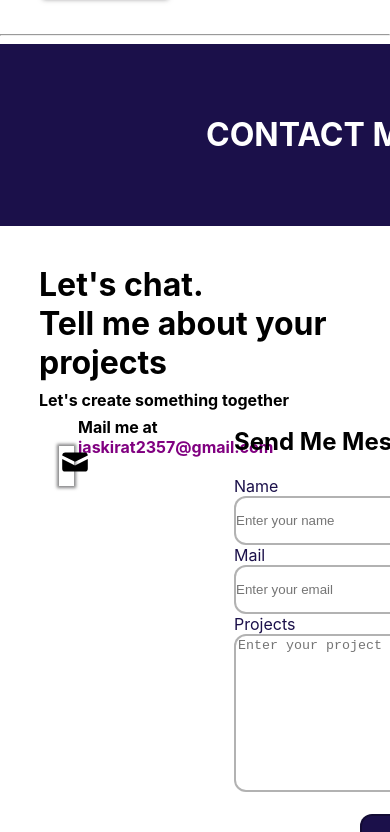
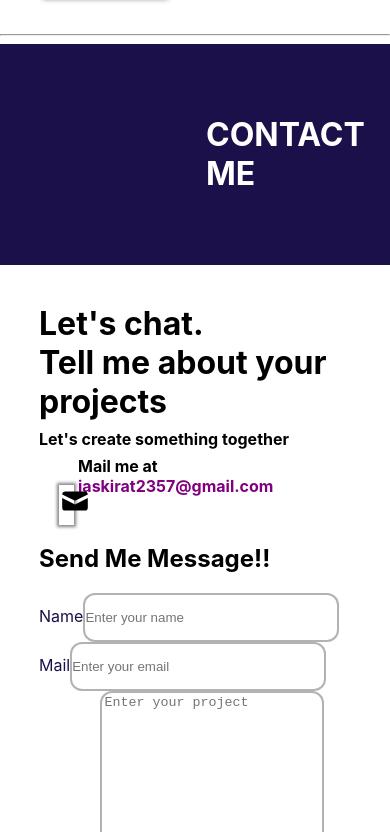
Before and after one commit to kaurjaskirat/Portfolio-react, a React (Create React App) app: page / in a window 390 px wide. Shown: the part 3512-4344 px from the top of the page. Built offline with nearby package versions, Linux system fonts and the light colour scheme.

Commit message:
contact responsive

```diff
--- a/src/components/Contact.css
+++ b/src/components/Contact.css
@@ -22,3 +22,27 @@
 padding:0 0 6.5px 0;
 color:rgb(27, 16, 74)
  }
+ @media screen and (max-width:390px){
+
+    .contact__form {
+        margin-top:-75%;
+        margin-left:10%;
+    }
+    .contact__form-input {
+        width:70%;
+        padding:15px 0 15px 0;
+        border-radius:0.75rem;
+        border: 2px solid rgba(0,0,0,0.3);
+
+     }
+     .contact__form-input1 {
+        width:60%;
+        border-radius:0.75rem;
+        border: 2px solid rgba(0,0,0,0.3);
+     }
+ .Contact h1{
+    /* margin-left:"10%"; */
+    padding:0 180px 0 0
+ }
+
+ }
--- a/src/components/Contact.js
+++ b/src/components/Contact.js
@@ -8,16 +8,15 @@ const Contact = () => {
         <div >
         <hr style={{fontWeight:"bold"}}></hr>
         <div style={{width:"100%",padding:"50px",backgroundColor:"rgb(27, 16, 74)",marginBottom:"70%"}} className='Contact'>
-            <h1 style={{color:"white",marginLeft:"40%"}}>CONTACT ME</h1>
+            <h1 style={{color:"white",marginLeft:"40%"}} className="bo">CONTACT ME</h1>
             </div>
-
             <div>
             <h1 style={{marginLeft:"10%",marginTop:"-60%",marginBottom:"70%"}}>Let's chat.</h1>
             <h1 style={{marginLeft:"10%",marginTop:"-70%",marginBottom:"70%"}}>Tell me about your projects</h1>
             <p style={{marginLeft:"10%",marginTop:"-68%",marginBottom:"70%",fontWeight:"bold"}}>Let's create something together</p>
             <h4 style={{marginLeft:"20%",marginTop:"-68%",marginBottom:"70%"}}>Mail me at</h4>
             <p style={{marginLeft:"20%",marginTop:"-70%",marginBottom:"40%",color:"purple",fontWeight:"bold"}}>jaskirat2357@gmail.com</p>
-            <div style={{marginLeft:"15%",marginTop:"-43%",marginBottom:"80%",fontSize:"200%",backgroundColor:"white",width:"4%",jusifyContent:"center",boxShadow:"0 0 3px 2px rgba(14, 13, 16, 0.5)",textAlign:"center"}} ><HiMail/></div>
+            <div style={{marginLeft:"15%",marginTop:"-43%",marginBottom:"80%",fontSize:"200%",backgroundColor:"white",width:"4%",jusifyContent:"center",boxShadow:"0 0 3px 2px rgba(14, 13, 16, 0.5)",textAlign:"center"}} className='bd' ><HiMail/></div>
 
    <div>
 
--- a/src/components/Footer.css
+++ b/src/components/Footer.css
@@ -34,3 +34,9 @@
 .icons6{
     margin-bottom:3%
 }
+
+@media screen and (max-width:390px){
+    .icons6{
+        display:none;
+    }
+}
```
